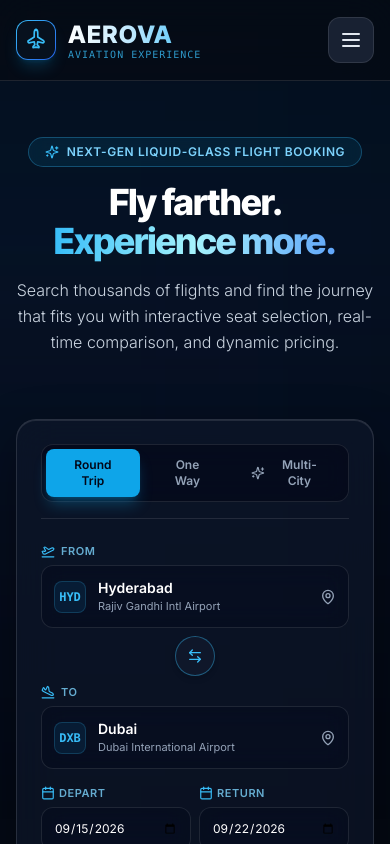
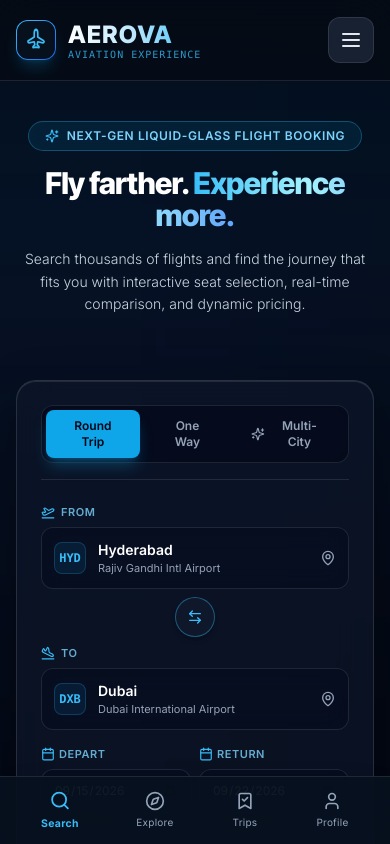
Before and after one commit to riddhilahoti-12/Loading_2510040078, a React (Vite) app: page / in a window 390 px wide. Shown: the top 844 px of the page. Built offline with nearby package versions, Linux system fonts and the light colour scheme.

Commit message:
Phase 11: Integrate MobileBottomNav into App layout and refine mobile spacing

```diff
--- a/src/App.jsx
+++ b/src/App.jsx
@@ -1,6 +1,7 @@
 import React, { useState, useEffect } from 'react';
 import Header from './components/Header';
 import Footer from './components/Footer';
+import MobileBottomNav from './components/MobileBottomNav';
 import SearchPanel from './components/SearchPanel';
 import FlightResults from './components/FlightResults';
 import ComparisonDrawer from './components/ComparisonDrawer';
@@ -109,7 +110,7 @@ export default function App() {
           savedBookingsCount={savedBookings.length}
         />
 
-        <main className="flex-grow max-w-7xl w-full mx-auto px-4 sm:px-6 lg:px-8 pt-6 pb-20">
+        <main className="flex-grow max-w-7xl w-full mx-auto px-4 sm:px-6 lg:px-8 pt-6 pb-28 md:pb-20">
 
           {/* Progress Stepper Bar for Active Booking Flow */}
           {activeTab === 'search' && viewState !== 'search' && (
@@ -128,20 +129,20 @@ export default function App() {
             <div className="space-y-12 animate-in fade-in slide-in-from-bottom-4 duration-500">
 
               {/* Hero Banner */}
-              <div className="text-center pt-8 pb-4 max-w-3xl mx-auto space-y-4">
+              <div className="text-center pt-4 sm:pt-8 pb-4 max-w-3xl mx-auto space-y-4">
                 <div className="inline-flex items-center gap-2 px-4 py-1.5 rounded-full bg-sky-500/10 border border-sky-400/30 text-sky-300 text-xs font-semibold tracking-wider uppercase backdrop-blur-md">
                   <Sparkles className="w-3.5 h-3.5 text-sky-400" />
                   <span>Next-Gen Liquid-Glass Flight Booking</span>
                 </div>
 
-                <h1 className="text-4xl sm:text-6xl lg:text-7xl font-extrabold tracking-tight text-white font-['Inter_Tight'] leading-[1.08]">
+                <h1 className="text-3xl sm:text-6xl lg:text-7xl font-extrabold tracking-tight text-white font-['Inter_Tight'] leading-[1.08]">
                   Fly farther.{' '}
                   <span className="text-transparent bg-clip-text bg-gradient-to-r from-sky-400 via-cyan-200 to-blue-400">
                     Experience more.
                   </span>
                 </h1>
 
-                <p className="text-slate-300 text-base sm:text-xl font-light leading-relaxed max-w-2xl mx-auto">
+                <p className="text-slate-300 text-sm sm:text-xl font-light leading-relaxed max-w-2xl mx-auto px-2">
                   Search thousands of flights and find the journey that fits you with interactive seat selection, real-time comparison, and dynamic pricing.
                 </p>
               </div>
@@ -150,7 +151,7 @@ export default function App() {
               <SearchPanel onSearch={handleSearchSubmit} />
 
               {/* Highlights */}
-              <div className="pt-12 grid grid-cols-1 md:grid-cols-3 gap-6 max-w-5xl mx-auto">
+              <div className="pt-8 sm:pt-12 grid grid-cols-1 md:grid-cols-3 gap-6 max-w-5xl mx-auto">
                 <div className="p-6 rounded-2xl bg-slate-900/40 border border-white/10 backdrop-blur-md hover:border-sky-400/30 transition-all">
                   <ShieldCheck className="w-8 h-8 text-sky-400 mb-3" />
                   <h3 className="text-base font-semibold text-white mb-1">Transparent Pricing</h3>
@@ -266,6 +267,16 @@ export default function App() {
           onSelectFlight={handleSelectFlight}
         />
 
+        {/* Mobile Bottom Bar Navigation */}
+        <MobileBottomNav
+          activeTab={activeTab}
+          setActiveTab={(tab) => {
+            setActiveTab(tab);
+            if (tab === 'search') setViewState('search');
+          }}
+          savedBookingsCount={savedBookings.length}
+        />
+
         <Footer />
       </div>
     </div>
```
